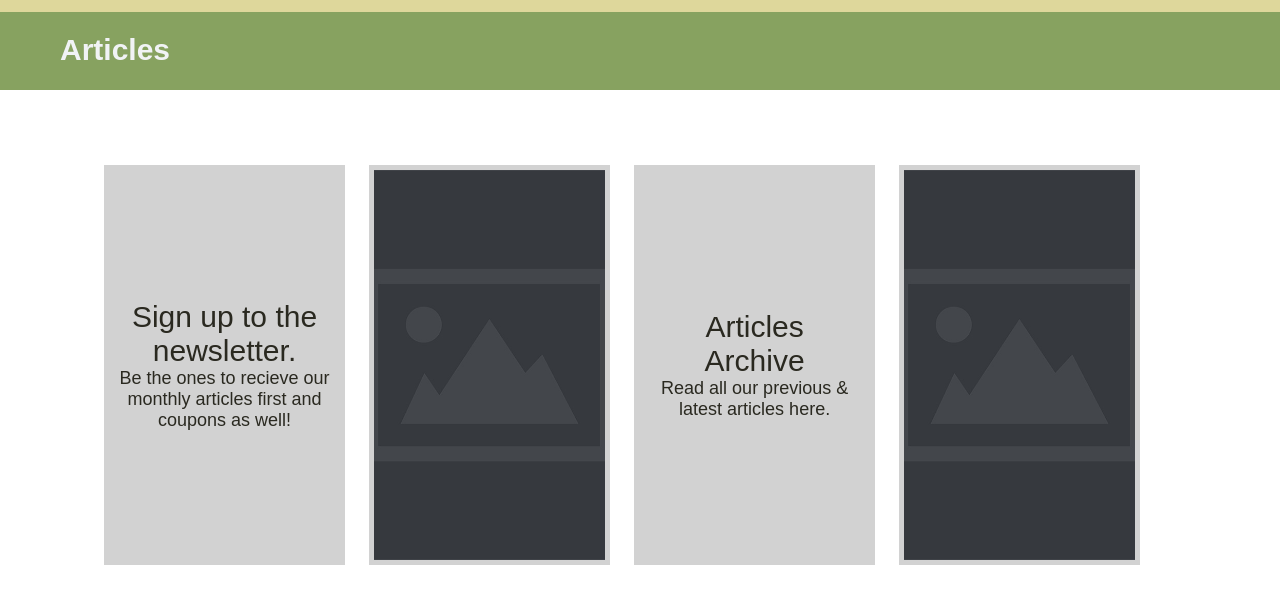
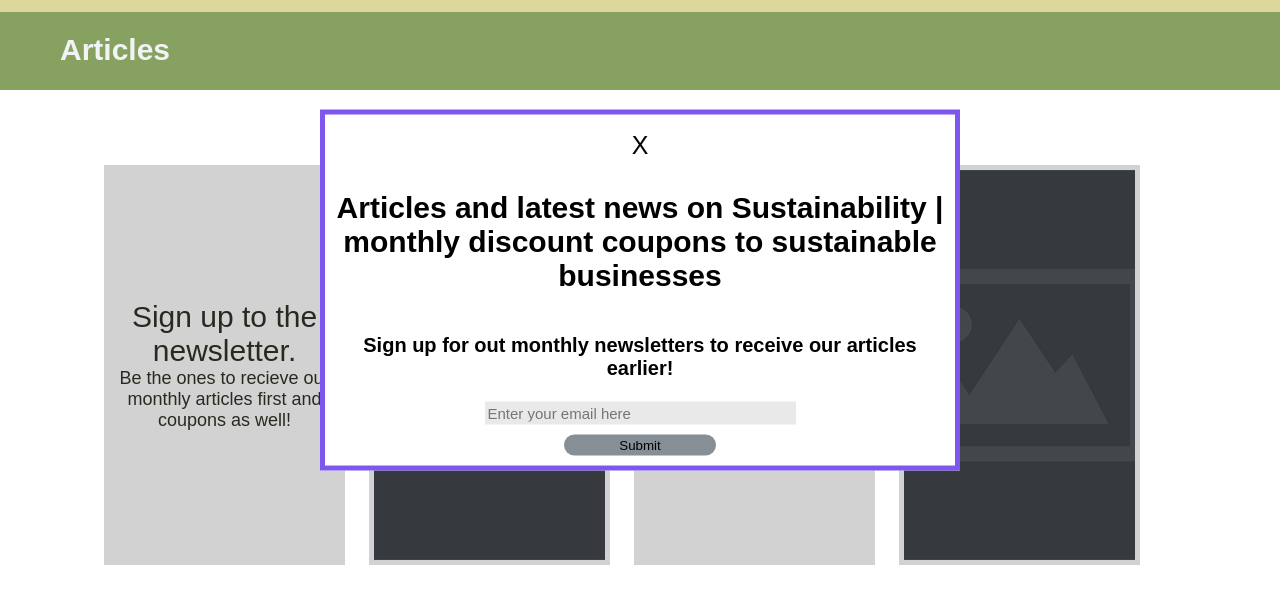
Before and after one commit to Ho-Jun-An/Ecosite, a website: page articles.html in a window 1280 px wide. Both pictures are taken after a click on the button 224 px from the left and 475 px from the top of the page. Shown: the part 110-714 px from the top of the page. Drawn offline with Linux system fonts and the light colour scheme; a web font is replaced by a local one.

Commit message:
Created newsletter popup

```diff
--- a/articles.html
+++ b/articles.html
@@ -36,7 +36,7 @@
 
     <section class="main-content articles-main-content">
         <nav class="articlePanels-container">
-            <button class="articlePanel articlePanel-other" onclick="window.location.href='#'">
+            <button id="article-panel-newsletter" class="articlePanel articlePanel-other">
                 <span class="articlePanel-title">Sign up to the newsletter.</span> <br>
                 <span class="articlePanel-description">Be the ones to recieve our monthly articles first and coupons as well!</span>
             </button>
@@ -55,7 +55,16 @@
             </button>
         </nav>
     </section>
+
+    <section id="newsletter-popup-container">
+        <button id="newsletter-popup-close-button">X</button>
+        <h1 id="newsletter-popup-title">Articles and latest news on Sustainability | monthly discount coupons to sustainable businesses</h1>
+        <h2 id="newsletter-popup-description">Sign up for out monthly newsletters to receive our articles earlier!</h2>
+        <input id="newsletter-popup-input" type="text" placeholder="Enter your email here" autocomplete="off" />
+        <button id="newsletter-popup-submit-button">Submit</button>
+    </section>
 </body>
 </html>
 
 <script type="text/javascript" src="hamburgerJS.js"></script>
+<script type="text/javascript" src="newsletter-popup.js"></script>
--- /dev/null
+++ b/newsletter-popup.js
@@ -0,0 +1,10 @@
+const popupOpen = document.querySelector("#article-panel-newsletter");
+const popupClose = document.querySelector("#newsletter-popup-close-button");
+const popupContainer = document.querySelector("#newsletter-popup-container");
+
+popupOpen.addEventListener("click", popup);
+popupClose.addEventListener("click", popup);
+
+function popup() {
+    popupContainer.classList.toggle("active");
+}
--- a/style.css
+++ b/style.css
@@ -687,3 +687,84 @@
     margin: 20px;
     object-fit: contain;
 }
+
+/* CSS for newsletter */
+
+#newsletter-popup-container {
+    position: fixed;
+    right: -200%;
+    z-index: 3;
+
+    padding: 10px;
+    border-style: solid;
+    border-color: #7e58ee;
+    border-width: 5px;
+    background-color: white;
+
+    display: flex;
+    flex-direction: column;
+    align-items: center;
+}
+
+#newsletter-popup-container.active {
+    right: auto;
+    top:  50%;
+    left: 50%;
+    transform: translate(-50%,-50%);
+}
+
+#newsletter-popup-close-button {
+    margin-top: 10px;
+    text-align: center;
+    font-family: 'Arial Rounded MT', sans-serif;
+    font-size: 25px;
+    margin: 5px;
+    background: none;
+    border: none;
+}
+
+#newsletter-popup-close-button:hover {
+    margin-top: 5px;
+    font-size: 30px;
+    -webkit-filter: drop-shadow(0px 0px 5px grey);
+    filter: drop-shadow(0px 0px 5px grey);
+}
+
+#newsletter-popup-title {
+    font-size: 30px;
+    font-family: 'Arial Rounded MT', sans-serif;
+    text-align: center;
+}
+
+#newsletter-popup-description {
+    font-size: 20px;
+    font-family: 'Arial Rounded MT', sans-serif;
+    text-align: center;
+}
+
+#newsletter-popup-input {
+    outline: none;
+    border-style: none;
+    display: block;
+    background-color: #e9e9e9;
+    padding: 3px;
+    margin: 5px;
+    margin-bottom: 10px;
+    width: 50%;
+    text-decoration: none;
+    font-size: 15px;
+    font-family: 'Arial Rounded MT', sans-serif;
+}
+
+#newsletter-popup-submit-button {
+    border: none;
+    background-color: #868e96;
+    padding: 3px;
+    border-radius: 20px;
+    width: 25%;
+}
+
+#newsletter-popup-submit-button:hover {
+    -webkit-filter: drop-shadow(0px 0px 5px grey);
+    filter: drop-shadow(0px 0px 5px grey);
+}
```
Also changed, not shown: articles-archive.html (+0 -2 lines).
